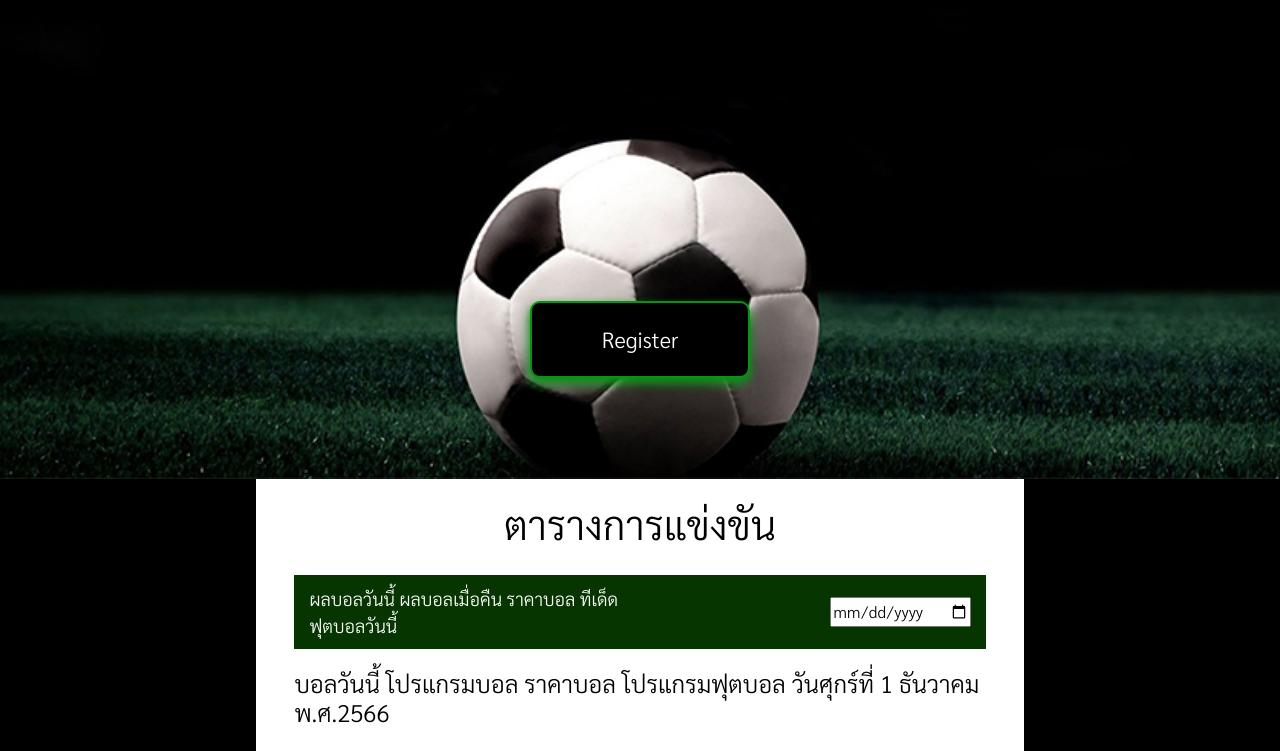
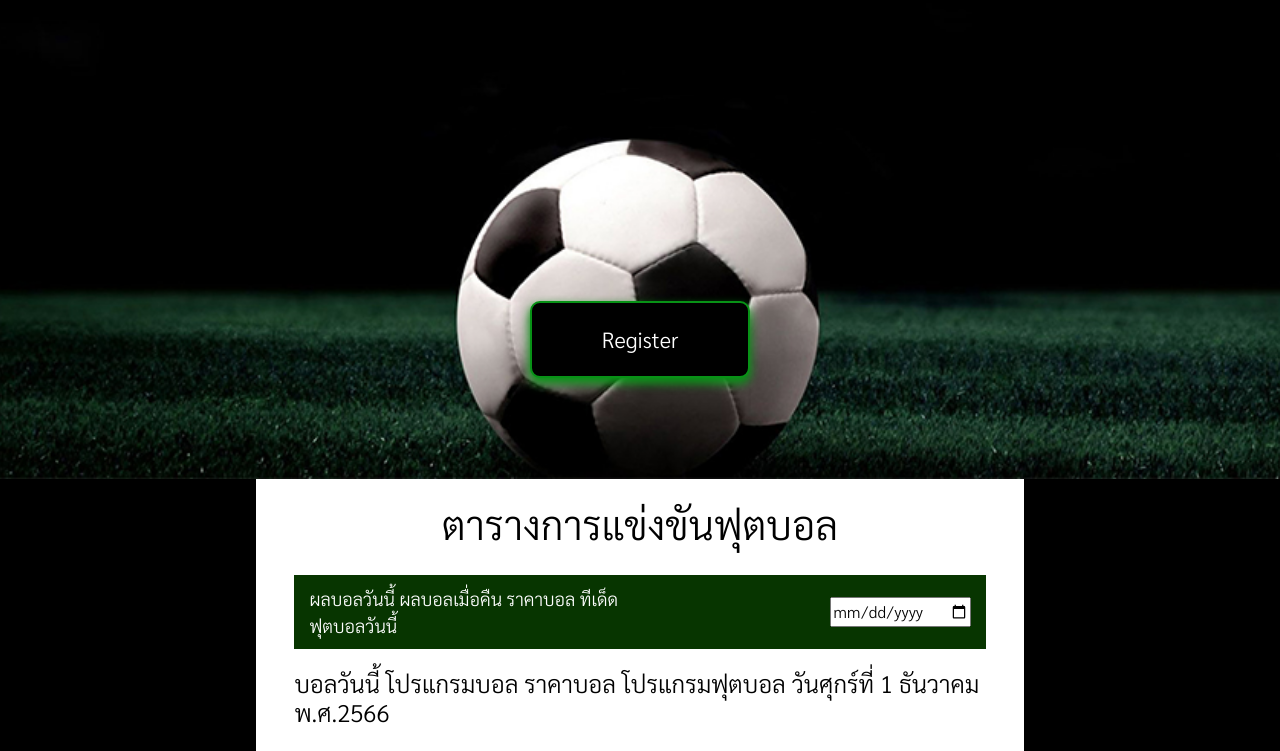
Before and after one commit to tkrunner/zean, a PHP site: page / in a window 1280 px wide. Shown: the part 221-972 px from the top of the page. Run offline with PHP 8.4, Linux system fonts and the light colour scheme.

Commit message:
edit name table

```diff
--- a/page/index.html
+++ b/page/index.html
@@ -10,7 +10,7 @@
 <!-- ตารางการแข่งขันสีขาว -->
 <div style="padding: 0 20% 0 20%;">
   <div class="match-table">
-    <h1 style="padding: 20px 0 20px 0; color: black; display: flex; justify-content: center;">ตารางการแข่งขัน</h1>
+    <h1 style="padding: 20px 0 20px 0; color: black; display: flex; justify-content: center;">ตารางการแข่งขันฟุตบอล</h1>
 
     <div class="row header-table" style="margin: 0;">
       <div class="col-md-6">
```
Also changed, not shown: profilezean.php (line endings or trailing spaces).
